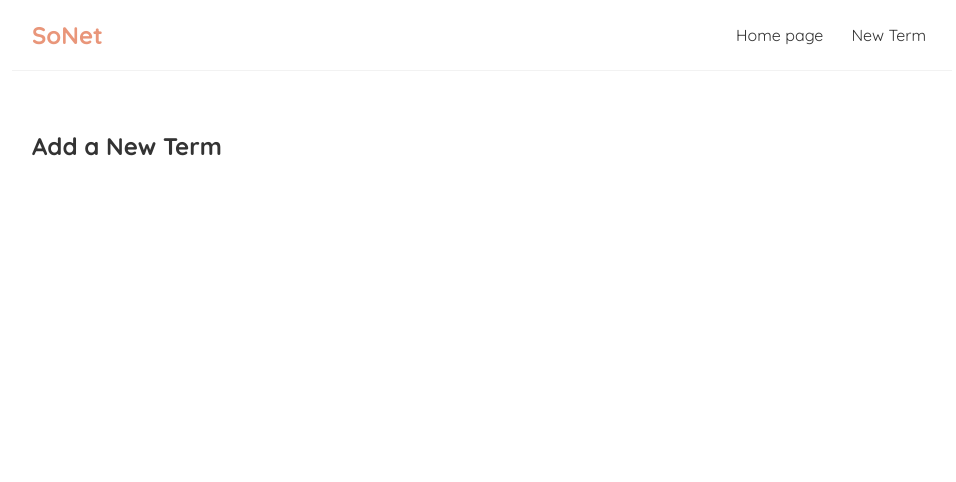
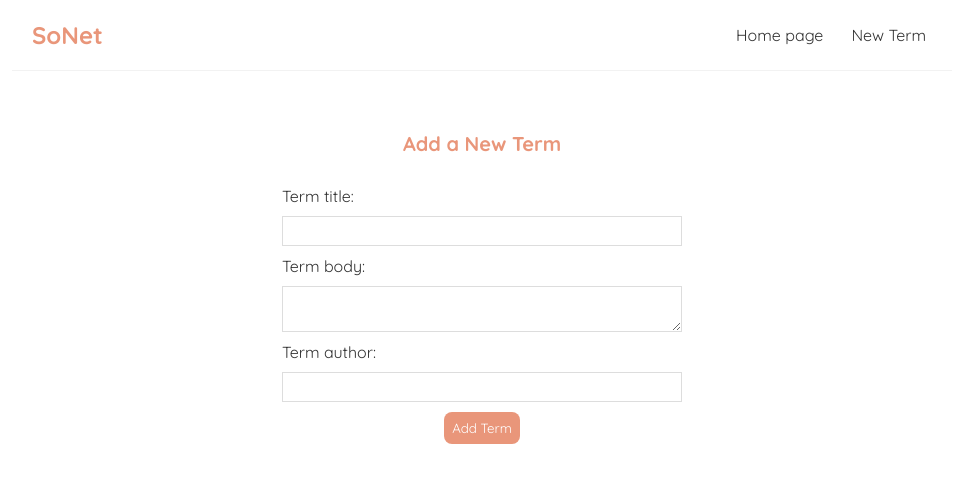
Before and after one commit to DerStorm88/SoNet, a React (Create React App) app in the folder sonet-site/: page /create in a window 1280 px wide. Shown: the top 482 px of the page, without its empty margins (158-1114 px from the left). Built offline with nearby package versions, Linux system fonts and the light colour scheme.

Commit message:
added a form for creating a new term

```diff
--- a/sonet-site/src/Create.js
+++ b/sonet-site/src/Create.js
@@ -1,7 +1,60 @@
+import { useState } from "react";
+import { useHistory } from "react-router-dom";
+
 const NewTerm = () => {
+  const [title, setTitle] = useState("");
+  const [body, setBody] = useState("");
+  const [author, setAuthor] = useState("");
+
+  const [loading, setLoading] = useState(false);
+
+  const backHome = useHistory();
+
+  function handleSubmit(e) {
+    e.preventDefault();
+    const term = { title, body, author };
+
+    setLoading(true);
+
+    fetch("http://localhost:8000/terms", {
+      method: "POST",
+      headers: { "Content-Type": "application/json" },
+      body: JSON.stringify(term),
+    }).then(() => {
+      setLoading(false);
+      backHome.push('/');
+    });
+  }
+
   return (
     <div className="create">
       <h2>Add a New Term</h2>
+      <form onSubmit={handleSubmit}>
+        <label>Term title:</label>
+        <input
+          type="text"
+          value={title}
+          required
+          onChange={(e) => setTitle(e.target.value)}
+        />
+        <label>Term body:</label>
+        <textarea
+          required
+          value={body}
+          onChange={(e) => setBody(e.target.value)}
+        />
+        <label>Term author:</label>
+        <input
+          required
+          value={author}
+          onChange={(e) => setAuthor(e.target.value)}
+        />
+        {loading ? (
+          <button disabled>Adding Term</button>
+        ) : (
+          <button>Add Term</button>
+        )}
+      </form>
     </div>
   );
 };
--- a/sonet-site/src/TermDetails.js
+++ b/sonet-site/src/TermDetails.js
@@ -1,11 +1,25 @@
 import { useParams } from "react-router-dom";
+import useFetch from "./useFetch";
 
 const TermDetails = () => {
   const { id } = useParams();
+  const {
+    data: term,
+    error,
+    loading,
+  } = useFetch("http://localhost:8000/terms/" + id);
 
   return (
     <div className="term-details">
-      <h2>Term Details -{id}</h2>
+      {loading && <div>Loading</div>}
+      {error && <div>{error}</div>}
+      {term && (
+        <div>
+          <h2>{term.title}</h2>
+          <p>Written by {term.author}</p>
+          <div>{term.body}</div>
+        </div>
+      )}
     </div>
   );
 };
--- a/sonet-site/src/index.css
+++ b/sonet-site/src/index.css
@@ -40,3 +40,47 @@
 .term-preview a {
   text-decoration: none;
 }
+
+.term-details h2 {
+  font-size: 20px;
+  color: #e9967a;
+  margin-bottom: 10px;
+}
+.term-details div {
+  margin: 20px 0;
+}
+
+.term-details p {
+  text-align: right;
+}
+
+.create {
+  max-width: 400px;
+  margin: 0 auto;
+  text-align: center;
+}
+.create label {
+  text-align: left;
+  display: block;
+}
+.create h2 {
+  font-size: 20px;
+  color: #e9967a;
+  margin-bottom: 30px;
+}
+.create input, .create textarea {
+  width: 100%;
+  padding: 6px 10px;
+  margin: 10px 0;
+  border: 1px solid #ddd;
+  box-sizing: border-box;
+  display: block;
+}
+.create button {
+  background: #e9967a;
+  color: #fff;
+  border: 0;
+  padding: 8px;
+  border-radius: 8px;
+  cursor: pointer;
+}
--- a/sonet-site/src/useFetch.js
+++ b/sonet-site/src/useFetch.js
@@ -27,7 +27,7 @@ const useFetch = (url) => {
 
   }, [url]);
 
-  return { data, loading, error };
+  return {data, loading, error};
 };
 
 export default useFetch;
```
Also changed, not shown: sonet-site/data/db.json (line endings or trailing spaces).
